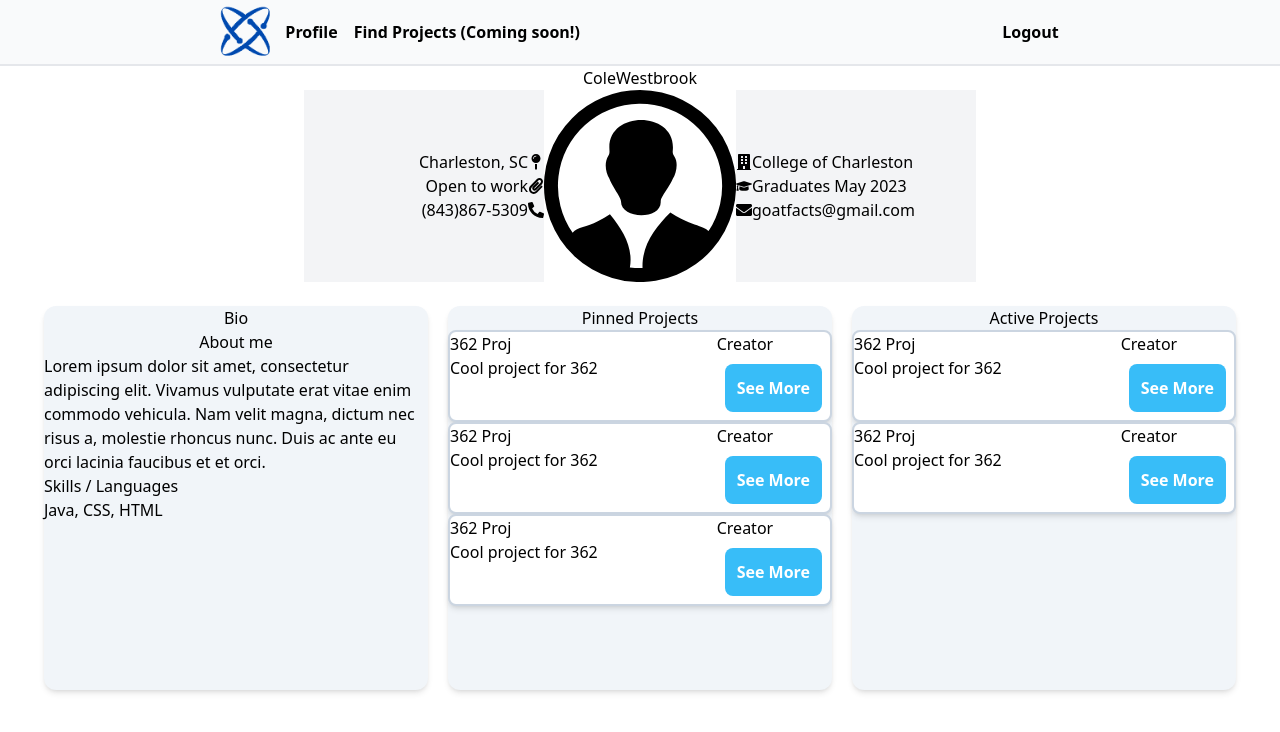
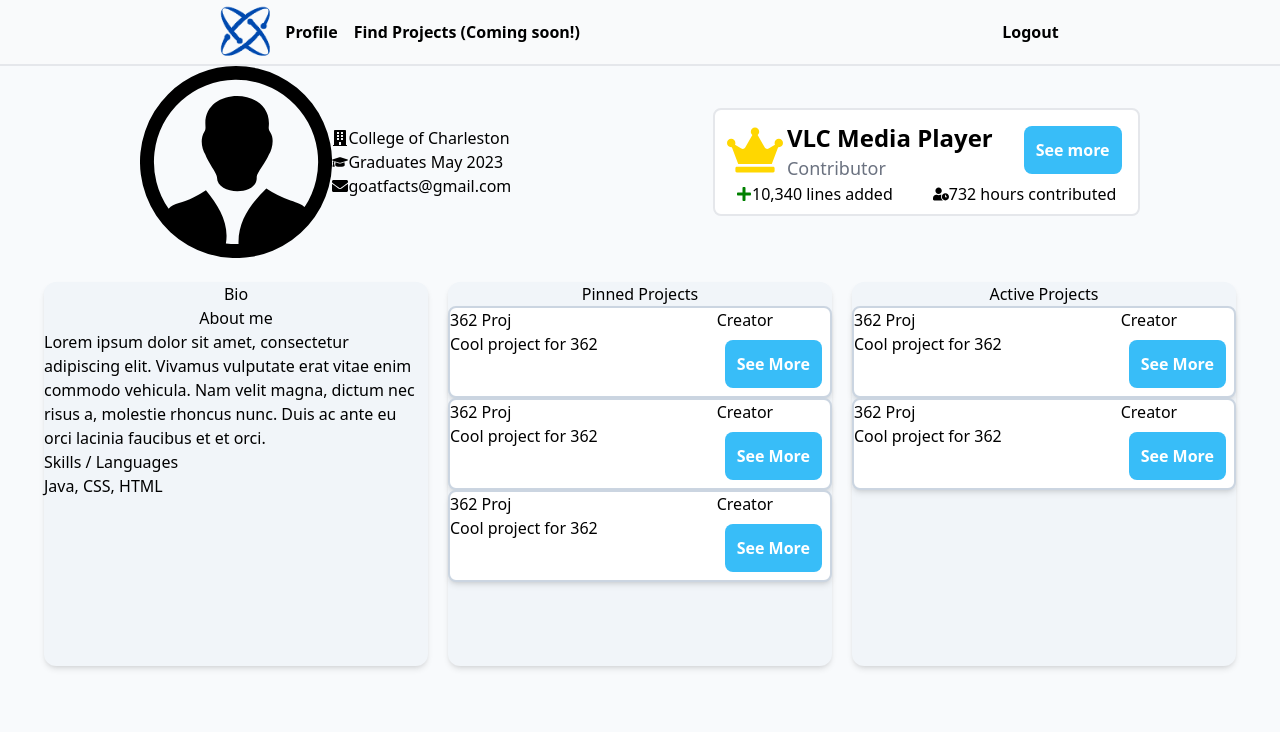
Before and after one commit to TheFossilDev/CodeConnect, a Next.js app: page /Profile in a window 1280 px wide. Shown: the top 732 px of the page. Built offline with nearby package versions, Linux system fonts and the light colour scheme; no server answers.

Commit message:
Quick fix

```diff
--- a/pages/Profile.js
+++ b/pages/Profile.js
@@ -6,23 +6,28 @@ import {
   FaBuilding,
   FaPhoneAlt,
   FaEnvelope,
+  FaCrown,
+  FaPlus,
+  FaUserClock,
 } from "react-icons/fa";
 import ProjectCard from "../components/ProjectCard";
 import NavBar from "../components/UI/NavBar";
+import ButtonSmall from "../components/ButtonSmall";
 
 // TODO: Everything
 
 const Profile = () => {
   return (
-    <>
+    <div className="bg-slate-50 h-screen">
       <NavBar />
-      <h1 className="text-center">ColeWestbrook</h1>
+      <div className="flex justify-evenly items-center">
         <div className="flex justify-center items-center">
-        <div className="w-60 h-48 bg-gray-100 flex flex-col justify-center items-end">
+          {/* <h1 className="text-center">ColeWestbrook</h1> */}
+          {/* <div className="w-60 h-48 bg-gray-100 flex justify-start items-center">
             <IconText icon={<FaMapPin />} text={"Charleston, SC"} />
             <IconText icon={<FaPaperclip />} text={"Open to work"} />
             <IconText icon={<FaPhoneAlt />} text={"(843)867-5309"} />
-        </div>
+          </div> */}
           <svg
             className="w-48 h-48"
             xmlns="http://www.w3.org/2000/svg"
@@ -31,7 +36,7 @@ const Profile = () => {
             <title>person-profile-image</title>
             <path d="M61.44,0A61.46,61.46,0,1,1,18,18,61.21,61.21,0,0,1,61.44,0ZM49.28,71.35c.26-2.18-6.23-10.54-7.41-14.54-2.54-4-3.44-10.46-.68-14.73,1.11-1.69.63-3.16.63-5.51,0-23.24,40.7-23.24,40.7,0,0,2.94-.67,3.63.92,6,2.66,3.86,1.29,10.72-1,14.3C81,61,74.24,69,74.71,71.37c.42,11.92-25.5,11.53-25.43,0v0Zm-31,20.07c3.25-3.6,9.09-3.76,16.17-7.36a74.7,74.7,0,0,0,7.75-4.53c8.22,10.08,15,21.16,12.78,34.05a52.65,52.65,0,0,0,6.44.4c.55,0,1.09,0,1.64,0-.5-15.14,8.38-26.21,17.79-35.63A68.55,68.55,0,0,0,96.33,86c4.62,1.54,7.39,2.53,9,4.3a52.54,52.54,0,1,0-87,1.08Z" />
           </svg>
-        <div className="w-60 h-48 bg-gray-100 flex flex-col justify-center items-start">
+          <div className="w-60 h-48 flex flex-col justify-center items-start">
             <IconText
               icon={<FaBuilding />}
               text={"College of Charleston"}
@@ -49,6 +54,30 @@ const Profile = () => {
             />
           </div>
         </div>
+        <div className="flex flex-col justify-start items-start w-1/3 h-full bg-white border-2 border-gray-200 rounded-lg p-2">
+          <div className="w-full flex justify-between">
+            <div className="flex justify-start">
+              <FaCrown className="m-1" size="56" color="gold" />
+              <div className="mt-1">
+                <h1 className="text-2xl font-semibold">VLC Media Player</h1>
+                <h3 className="text-lg text-gray-500">Contributor</h3>
+              </div>
+            </div>
+            <ButtonSmall text="See more" />
+          </div>
+          <div className="flex self-center justify-evenly items-start">
+            <div className="flex justify-center items-center mr-10">
+              <FaPlus color="green"/>
+              <p>10,340 lines added</p>
+            </div>
+            <div className="flex justify-center items-center">
+              <FaUserClock />
+              <p>732 hours contributed</p>
+            </div>
+          </div>
+        </div>
+      </div>
+
       {/* Cards container */}
       <div className="flex justify-evenly m-6">
         <div className="shadow-md bg-slate-100 h-96 w-96 rounded-xl">
@@ -95,7 +124,7 @@ const Profile = () => {
           />
         </div>
       </div>
-    </>
+    </div>
   );
 };
 
```
Lines whose indentation alone changed are shown as unchanged.
